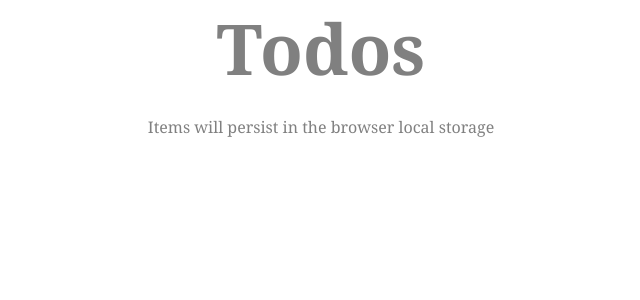
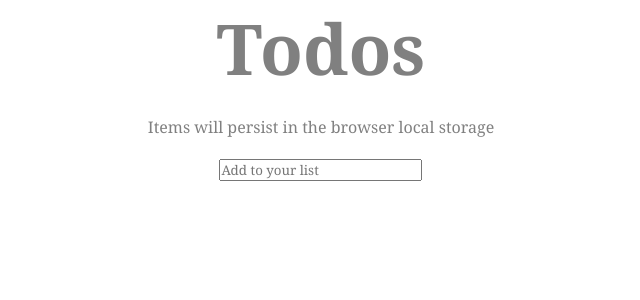
Before and after one commit to Victor-chiemerie/to-do-list_with-react, a React (Create React App) app: page / in a window 1280 px wide. Shown: the top 300 px of the page, without its empty margins (319-959 px from the left). Built offline with nearby package versions, Linux system fonts and the light colour scheme.

Commit message:
install font awesome

```diff
--- a/package.json
+++ b/package.json
@@ -3,6 +3,10 @@
   "version": "0.1.0",
   "private": true,
   "dependencies": {
+    "@fortawesome/fontawesome-svg-core": "^6.3.0",
+    "@fortawesome/free-regular-svg-icons": "^6.3.0",
+    "@fortawesome/free-solid-svg-icons": "^6.3.0",
+    "@fortawesome/react-fontawesome": "^0.2.0",
     "@testing-library/jest-dom": "^5.16.5",
     "@testing-library/react": "^13.4.0",
     "@testing-library/user-event": "^13.5.0",
--- a/src/App.js
+++ b/src/App.js
@@ -1,8 +1,12 @@
 import Headder from './headderComponent/headder';
+import Logic from './logicComponent/logic';
 
 function App() {
   return (
-    <Headder />
+    <div>
+      <Headder />
+      <Logic />
+    </div>
   );
 }
 
--- a/src/index.css
+++ /dev/null
@@ -1,27 +0,0 @@
-body {
-  margin: 0;
-  font-family:
-    -apple-system,
-    BlinkMacSystemFont,
-    'Segoe UI',
-    'Roboto',
-    'Oxygen',
-    'Ubuntu',
-    'Cantarell',
-    'Fira Sans',
-    'Droid Sans',
-    'Helvetica Neue',
-    sans-serif;
-  -webkit-font-smoothing: antialiased;
-  -moz-osx-font-smoothing: grayscale;
-}
-
-code {
-  font-family:
-    source-code-pro,
-    Menlo,
-    Monaco,
-    Consolas,
-    'Courier New',
-    monospace;
-}
--- a/src/index.js
+++ b/src/index.js
@@ -1,6 +1,5 @@
 import React from 'react';
 import ReactDOM from 'react-dom/client';
-import './index.css';
 import App from './App';
 
 const root = ReactDOM.createRoot(document.getElementById('root'));
--- /dev/null
+++ b/src/logicComponent/inputComponent/input.js
@@ -0,0 +1,9 @@
+import './input.css';
+
+const Input = ({ domId }) => (
+  <label htmlFor={domId}>
+    <input id={domId} type="text" placeholder="Add to your list" />
+  </label>
+);
+
+export default Input;
--- /dev/null
+++ b/src/logicComponent/logic.js
@@ -0,0 +1,10 @@
+import './logic.css';
+import Input from './inputComponent/input';
+
+const Logic = () => (
+  <div>
+    <Input />
+  </div>
+);
+
+export default Logic;
```
Also changed, not shown: src/logicComponent/inputComponent/input.css (added), src/logicComponent/logic.css (added), 2 other files (tests, documents, lock files or other folders).
